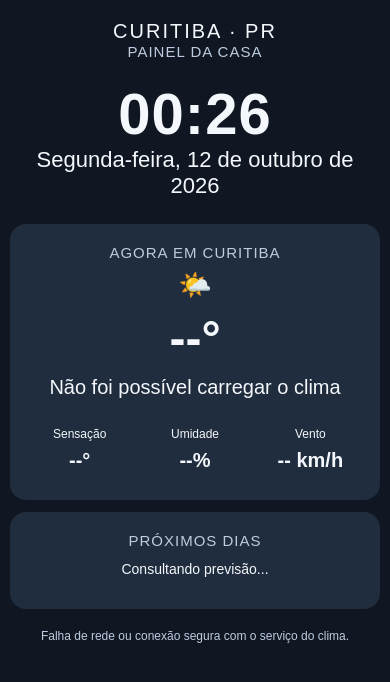
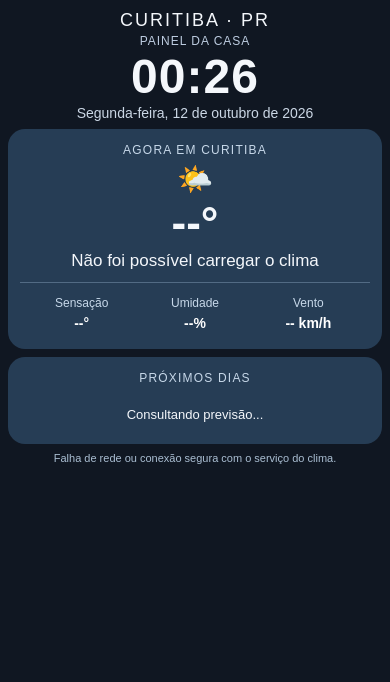
Before and after one commit to metalsharkcwb/painel-ipad-mini, a plain HTML site: page index.html in a window 390 px wide. Drawn offline with Linux system fonts and the light colour scheme; no server answers.

Commit message:
index.html

```diff
--- a/index.html
+++ b/index.html
@@ -11,120 +11,210 @@
 <style>
 * { box-sizing: border-box; }
 
+html, body {
+  margin: 0;
+  min-height: 100%;
+  background: #101722;
+}
+
 body {
-  margin: 0;
-  padding: 20px;
-  background: #101722;
+  padding: 10px 18px 8px;
   color: #f4f7fb;
   font-family: Arial, Helvetica, sans-serif;
   text-align: center;
 }
 
+.cabecalho {
+  padding: 2px 0 8px;
+}
+
 .cidade {
-  font-size: 20px;
+  font-size: 18px;
   letter-spacing: 2px;
-  margin-top: 10px;
+}
+
+.subtitulo {
+  color: #bdcce0;
+  font-size: 12px;
+  margin-top: 3px;
+  letter-spacing: 1px;
 }
 
 #hora {
-  font-size: 76px;
+  font-size: 58px;
   font-weight: bold;
-  margin-top: 20px;
+  line-height: 1.05;
+  margin-top: 4px;
   white-space: nowrap;
   letter-spacing: 1px;
 }
 
 #data {
-  font-size: 22px;
-  margin-bottom: 25px;
+  color: #cbd7e5;
+  font-size: 14px;
+  margin-top: 3px;
+}
+
+.conteudo {
+  display: table;
+  width: 100%;
+  table-layout: fixed;
+  border-spacing: 10px 0;
+  margin-left: -10px;
+  width: calc(100% + 20px);
+}
+
+.coluna-clima,
+.coluna-previsao {
+  display: table-cell;
+  width: 50%;
+  vertical-align: top;
+  min-width: 0;
 }
 
 .cartao {
-  background: #202d3e;
-  border-radius: 16px;
-  padding: 20px 12px;
-  margin: 12px auto;
-  max-width: 700px;
+  background: #263d55;
+  border-radius: 17px;
+  padding: 14px 12px;
+  margin: 0 auto 8px;
 }
 
 .rotulo {
-  color: #bdcce0;
-  font-size: 15px;
-  letter-spacing: 1px;
+  color: #c7d8e9;
+  font-size: 12px;
+  letter-spacing: 1.2px;
+}
+
+#icone {
+  font-size: 29px;
+  margin: 5px 0 2px;
 }
 
 #temperatura {
-  font-size: 58px;
+  font-size: 49px;
+  line-height: 1.05;
   font-weight: bold;
-  margin: 10px 0;
+  margin: 4px 0;
 }
 
 #condicao {
-  font-size: 20px;
+  font-size: 17px;
 }
 
 .detalhes {
   display: table;
   width: 100%;
   table-layout: fixed;
-  margin-top: 20px;
+  margin-top: 11px;
+  padding-top: 9px;
+  border-top: 1px solid #526b84;
 }
 
 .detalhe {
   display: table-cell;
-  padding: 8px 2px;
-  font-size: 15px;
+  width: 33.33%;
+  padding: 4px 2px;
+  font-size: 12px;
+  color: #c7d8e9;
 }
 
 .valor {
-  font-size: 20px;
+  color: #ffffff;
+  font-size: 16px;
   font-weight: bold;
-  margin-top: 8px;
+  margin-top: 5px;
 }
 
 .dias {
   display: table;
   width: 100%;
   table-layout: fixed;
+  margin-top: 14px;
 }
 
 .dia {
   display: table-cell;
-  padding: 12px 2px;
-  font-size: 14px;
+  width: 20%;
+  vertical-align: top;
+  padding: 8px 1px;
+  font-size: 13px;
 }
 
-.icone {
-  font-size: 27px;
-  margin: 8px 0;
+.dia-nome {
+  font-size: 12px;
+  color: #d2e0ed;
+  font-weight: bold;
+}
+
+.dia-icone {
+  font-size: 23px;
+  margin: 10px 0;
+  line-height: 1.1;
+}
+
+.maxima {
+  font-size: 13px;
+  font-weight: bold;
+  white-space: nowrap;
+}
+
+.minima {
+  color: #c7d8e9;
+  font-size: 12px;
+  margin-top: 4px;
 }
 
 .pe {
-  font-size: 12px;
-  color: #bdcce0;
-  margin: 20px 0;
+  color: #aabed2;
+  font-size: 11px;
+  margin: 5px 0 3px;
+}
+
+@media (orientation: portrait) {
+  .conteudo {
+    display: block;
+    width: 100%;
+    margin: 0;
+  }
+
+  .coluna-clima,
+  .coluna-previsao {
+    display: block;
+    width: 100%;
+  }
+
+  #hora {
+    font-size: 58px;
+  }
 }
 
 @media (max-width: 500px) {
-  body { padding: 10px; }
-  #hora { font-size: 58px; }
-  #temperatura { font-size: 48px; }
-  .detalhe { font-size: 12px; }
+  body { padding: 8px; }
+  #hora { font-size: 48px; }
+  #temperatura { font-size: 44px; }
+  .valor { font-size: 14px; }
+  .dia-icone { font-size: 19px; }
+  .maxima { font-size: 11px; }
+  .minima { font-size: 10px; }
 }
 </style>
 </head>
 
 <body>
 
+<div class="cabecalho">
   <div class="cidade">CURITIBA · PR</div>
-<div class="rotulo">PAINEL DA CASA</div>
-
+  <div class="subtitulo">PAINEL DA CASA</div>
   <div id="hora">--:--</div>
   <div id="data">Carregando data...</div>
+</div>
 
+<div class="conteudo">
+
+  <div class="coluna-clima">
     <div class="cartao">
       <div class="rotulo">AGORA EM CURITIBA</div>
-  <div id="icone" class="icone">🌤️</div>
+      <div id="icone">🌤️</div>
       <div id="temperatura">--°</div>
       <div id="condicao">Carregando previsão...</div>
 
@@ -133,24 +223,27 @@ body {
           Sensação
           <div class="valor" id="sensacao">--°</div>
         </div>
-
         <div class="detalhe">
           Umidade
           <div class="valor" id="umidade">--%</div>
         </div>
-
         <div class="detalhe">
           Vento
           <div class="valor" id="vento">-- km/h</div>
         </div>
       </div>
     </div>
+  </div>
 
+  <div class="coluna-previsao">
     <div class="cartao">
       <div class="rotulo">PRÓXIMOS DIAS</div>
       <div class="dias" id="dias">
         <div class="dia">Consultando previsão...</div>
       </div>
+    </div>
+  </div>
+
 </div>
 
 <div class="pe" id="status">
@@ -169,16 +262,11 @@ function atualizarRelogio() {
       hour: "2-digit",
       minute: "2-digit",
       hour12: false
-    });
-
-    // Mantém somente HH:MM, removendo segundos e BRT.
-    horaTexto = horaTexto.substring(0, 5);
-
+    }).substring(0, 5);
   } catch (e) {
-    var partesHora = agora.toLocaleTimeString().split(":");
     horaTexto =
-      ("0" + partesHora[0]).slice(-2) + ":" +
-      ("0" + partesHora[1]).slice(-2);
+      ("0" + agora.getHours()).slice(-2) + ":" +
+      ("0" + agora.getMinutes()).slice(-2);
   }
 
   try {
@@ -196,8 +284,8 @@ function atualizarRelogio() {
   }
 
   document.getElementById("hora").innerHTML = horaTexto;
+  dataTexto = String(dataTexto);
 
-  dataTexto = String(dataTexto);
   document.getElementById("data").innerHTML =
     dataTexto.charAt(0).toUpperCase() +
     dataTexto.substring(1);
@@ -223,8 +311,7 @@ function mostrarErro(mensagem) {
   document.getElementById("condicao").innerHTML =
     "Não foi possível carregar o clima";
 
-  document.getElementById("status").innerHTML =
-    mensagem || "Falha ao consultar a previsão. Tente novamente.";
+  document.getElementById("status").innerHTML = mensagem;
 }
 
 function buscarClima() {
@@ -240,7 +327,7 @@ function buscarClima() {
   try {
     req.open("GET", url, true);
   } catch (e) {
-    mostrarErro("Não foi possível iniciar a consulta do clima.");
+    mostrarErro("Não foi possível consultar o clima.");
     return;
   }
 
@@ -248,7 +335,7 @@ function buscarClima() {
     if (req.readyState !== 4) return;
 
     if (req.status !== 200) {
-      mostrarErro("Resposta do serviço meteorológico: " + req.status);
+      mostrarErro("Erro ao atualizar o clima: " + req.status);
       return;
     }
 
@@ -257,16 +344,14 @@ function buscarClima() {
     try {
       d = JSON.parse(req.responseText);
     } catch (e) {
-      mostrarErro("A resposta do clima não pôde ser interpretada.");
+      mostrarErro("Não foi possível interpretar a previsão.");
       return;
     }
 
-    if (!d || !d.current || !d.daily ||
-        typeof d.current.temperature_2m === "undefined" ||
-        !d.daily.time ||
+    if (!d || !d.current || !d.daily || !d.daily.time ||
         !d.daily.temperature_2m_max ||
         !d.daily.temperature_2m_min) {
-      mostrarErro("A resposta do serviço veio incompleta.");
+      mostrarErro("Dados meteorológicos indisponíveis.");
       return;
     }
 
@@ -305,12 +390,13 @@ function buscarClima() {
       var desc = clima(d.daily.weather_code[i]);
 
       html += '<div class="dia">' +
-        nomes[dia.getDay()] +
-        '<div class="icone">' + desc[0] + '</div>' +
-        Math.round(Number(d.daily.temperature_2m_max[i])) +
-        '° / ' +
-        Math.round(Number(d.daily.temperature_2m_min[i])) +
-        '°</div>';
+        '<div class="dia-nome">' + nomes[dia.getDay()] + '</div>' +
+        '<div class="dia-icone">' + desc[0] + '</div>' +
+        '<div class="maxima">' +
+        Math.round(Number(d.daily.temperature_2m_max[i])) + '°</div>' +
+        '<div class="minima">' +
+        Math.round(Number(d.daily.temperature_2m_min[i])) + '°</div>' +
+        '</div>';
     }
 
     document.getElementById("dias").innerHTML = html;
@@ -331,7 +417,7 @@ function buscarClima() {
 }
 
 atualizarRelogio();
-setInterval(atualizarRelogio, 1000);
+setInterval(atualizarRelogio, 60000);
 
 buscarClima();
 setInterval(buscarClima, 15 * 60 * 1000);
```
Lines whose indentation alone changed are shown as unchanged.
